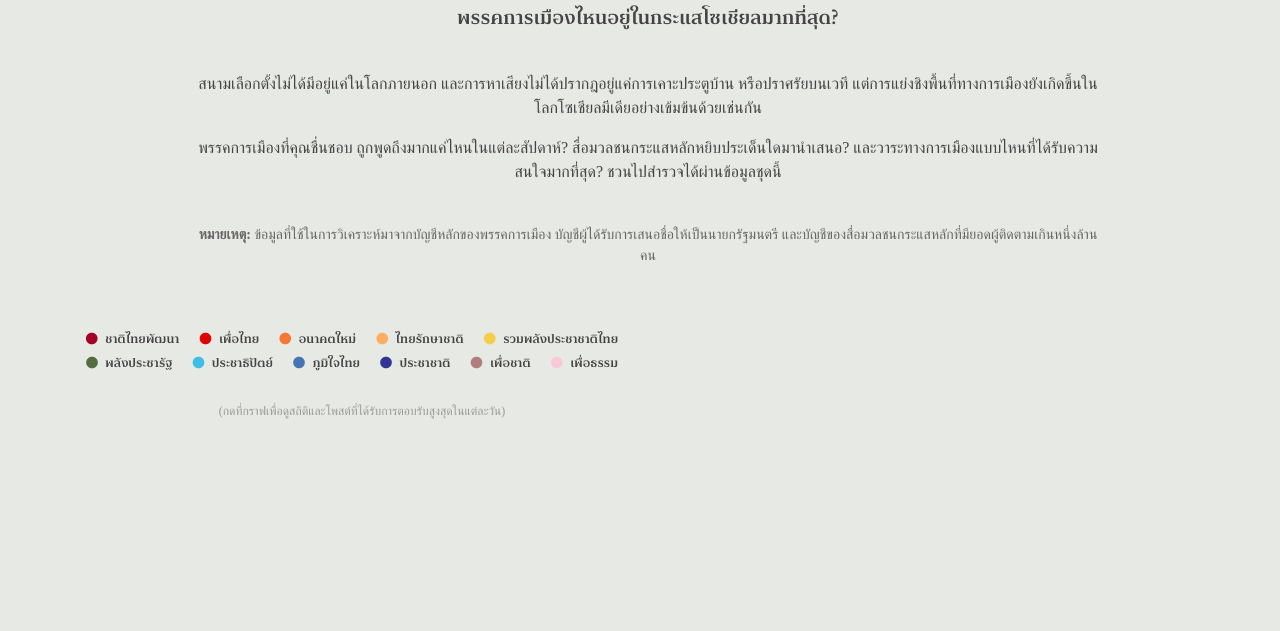
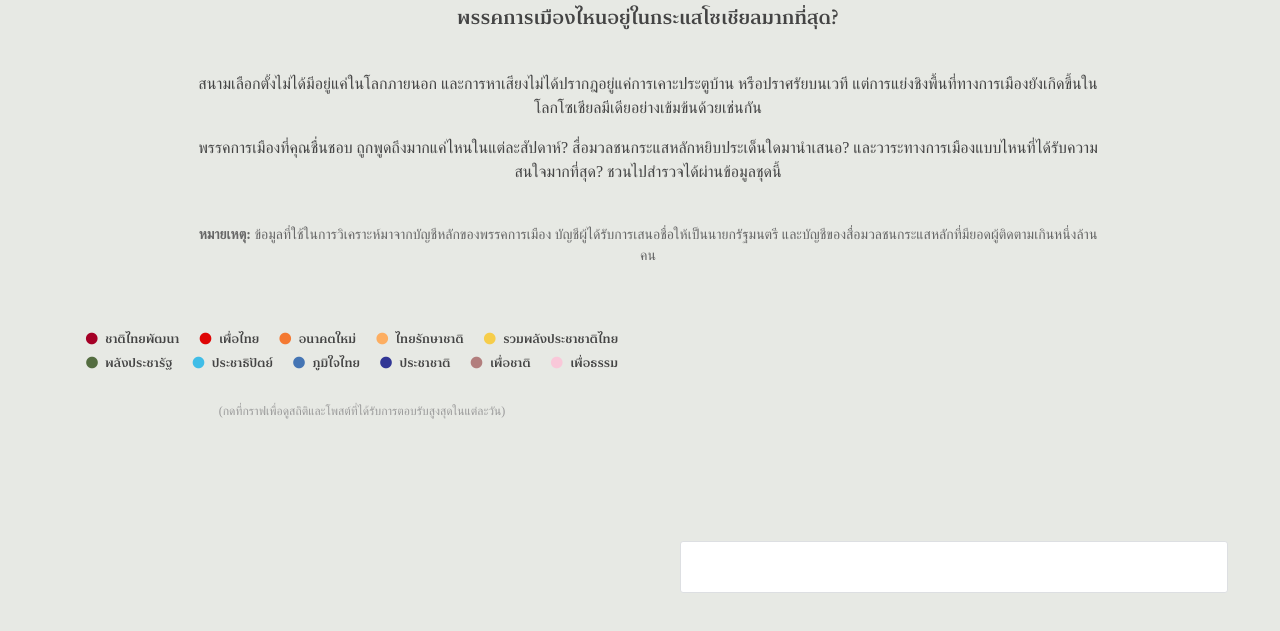
Before and after one commit to tvirot/elect.in.th, a website built with webpack: page src/index.html in a window 1280 px wide. Shown: the part 135-766 px from the top of the page. Built offline with nearby package versions, Linux system fonts and the light colour scheme; files whose address does not match are found by name; a web font is replaced by a local one.

Commit message:
adopt social post style

```diff
--- a/src/index.html
+++ b/src/index.html
@@ -46,11 +46,17 @@
         <div id="top-post">
           <a href="" target="_blank">
             <p>
-              <span class="username"></span>
-              <span class="channel"><i></i></span>
-            </p>
-            <p>
-              <blockquote class="post"></blockquote>
+              <div class="post-container">
+                <div class="post-inner-container">
+                  <div class="post-content">
+                    <div class="post-author">
+                      <span class="username"></span>
+                      <span class="channel"><i></i></span>
+                    </div>
+                    <div class="post"></div>
+                  </div>
+                </div>
+              </div>
             </p>
           </a>
         </div>
--- a/src/index.js
+++ b/src/index.js
@@ -34,7 +34,7 @@ const minibar = {
     margin: {
         top: 20,
         bottom: 10,
-        left: 18,
+        left: 8,
         right: 18
     },
     between_bar_distance: 30, // 8px between bars
--- a/src/style.css
+++ b/src/style.css
@@ -6,7 +6,6 @@
 }
 
 html, body {
-    /* background: #ebe4cf;  */
   background: #e7e9e4;
   font-family: 'Bai Jamjuree', serif;
   width: 100%;
@@ -21,6 +20,13 @@ html, body {
 h1, h2, h3 {
   font-family: 'Libre Baskerville', 'The Matter', serif;
   text-align: center;
+}
+
+a {
+  color: inherit;
+  /* blue colors for links too */
+  text-decoration: inherit;
+  /* no underline */
 }
 
 .hidden {
@@ -148,29 +154,95 @@ h1, h2, h3 {
   box-sizing: border-box;
 }
 
-#top-post .username {
-    font-family: 'Libre Baskerville', 'The Matter', serif;
-    font-size: 13px;
-}
-
 #top-post .channel {
+  float: right;
   padding-left: 8px;
 }
 
+.post-container {
+  background-color: rgb(255, 255, 255);
+  border-bottom-color: rgb(221, 223, 226);
+  border-bottom-left-radius: 3px;
+  border-bottom-right-radius: 3px;
+  border-bottom-style: solid;
+  border-bottom-width: 1px;
+  border-image-outset: 0px;
+  border-image-repeat: stretch;
+  border-image-slice: 100%;
+  border-image-source: none;
+  border-image-width: 1;
+  border-left-color: rgb(221, 223, 226);
+  border-left-style: solid;
+  border-left-width: 1px;
+  border-right-color: rgb(221, 223, 226);
+  border-right-style: solid;
+  border-right-width: 1px;
+  border-top-color: rgb(221, 223, 226);
+  border-top-left-radius: 3px;
+  border-top-right-radius: 3px;
+  border-top-style: solid;
+  border-top-width: 1px;
+  color: rgb(29, 33, 41);
+  direction: ltr;
+  display: block;
+  font-family: Helvetica, Arial, sans-serif;
+  font-size: 12px;
+  line-height: 16px;
+  margin-bottom: 10px;
+  overflow-wrap: break-word;
+  position: relative;
+  text-size-adjust: 100%;
+}
+
+.post-author {
+  font-size: 14px;
+  font-weight: 600;
+  height: 18px;
+  letter-spacing: 0.15px;
+  line-height: 18px;
+  margin-bottom: 8px;
+  position: relative;
+}
+
+.post-author .username {
+  position: absolute;
+  left: 0;
+  right: 24px;
+  white-space: nowrap;
+  text-overflow: ellipsis;
+  overflow: hidden;
+}
+
+.post-author .channel {
+  position: absolute;
+  right: 0;
+  width: 16px;
+}
+
+.post-content {
+  direction: ltr;
+  display: block;
+  padding-bottom: 12px;
+  padding-left: 12px;
+  padding-right: 12px;
+  padding-top: 12px;
+}
+
+.post {
+  clear: both;
+}
+
 blockquote {
+  width: 100%;
+  max-width: 500px;
   border-left: 4px solid #cdd0c7;
-    margin-left: 8px;
-    padding-left: 16px;
+  margin-left: 3px;
+  padding-left: 10px;
   font-weight: 400;
 }
 
 #top-post:hover blockquote {
   border-left: 4px solid #ef314a;
-}
-
-a {
-    color: inherit; /* blue colors for links too */
-    text-decoration: inherit; /* no underline */
 }
 
 @media screen and (max-device-width: 667px){
@@ -192,7 +264,7 @@ a {
   }
 
   #reference-container {
-        border-bottom: 20px solid rgba(231,233,228,0.0);
+    border-bottom: 10px solid rgba(231,233,228,0.0);
     box-shadow: 0 5px 5px #00000011;
     max-height: 400px;
     width: 100%;
@@ -201,7 +273,7 @@ a {
   }
 
   blockquote {
-        width: 321px;
+    width: 100%;
     box-sizing: border-box;
   }
 }
```
Lines whose indentation alone changed are shown as unchanged.
